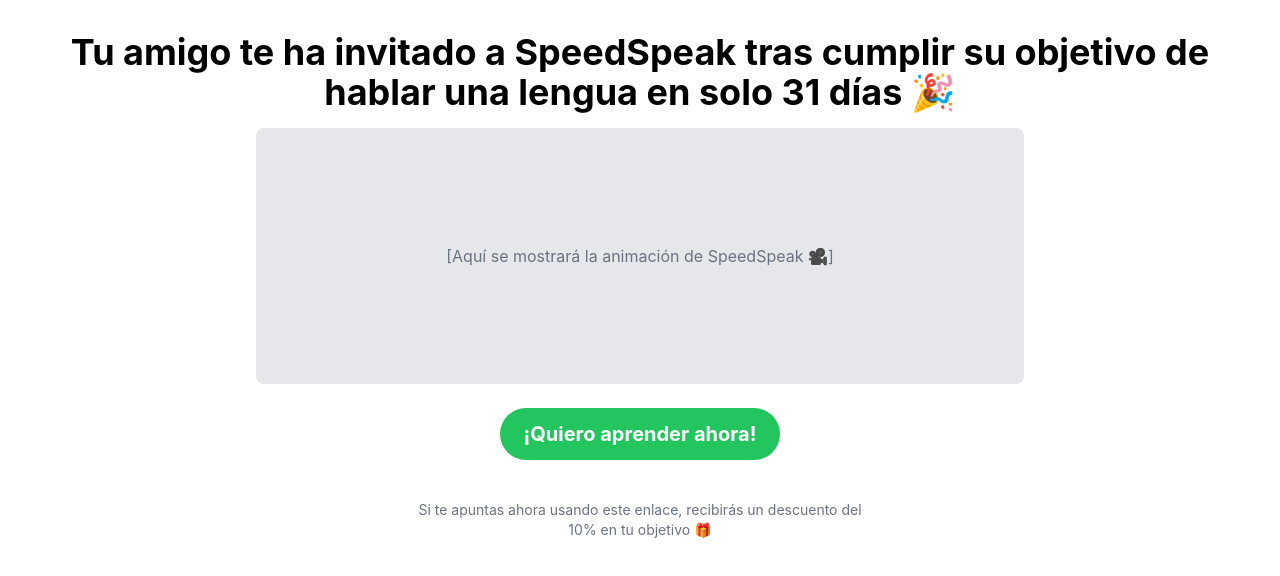
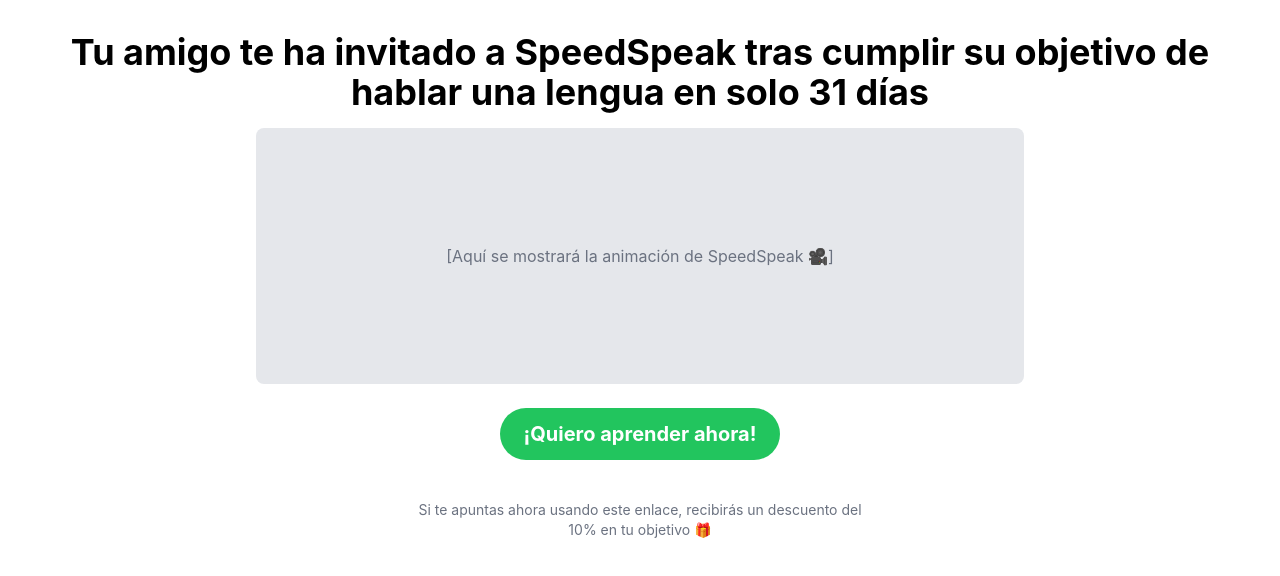
Before and after one commit to luzuriaga-AI/speedspeak-app, a React (Create React App) app: page /afiliado in a window 1280 px wide. Shown: the top 576 px of the page. Built offline with nearby package versions, Linux system fonts and the light colour scheme.

Commit message:
Actualizar AffiliateLanding.jsx: eliminar emoji 🎉

```diff
--- a/src/pages/AffiliateLanding.jsx
+++ b/src/pages/AffiliateLanding.jsx
@@ -7,7 +7,7 @@
   return (
     <div className="min-h-screen bg-white text-black p-8 flex flex-col items-center text-center">
       <h1 className="text-3xl md:text-4xl font-bold mb-4">
-        Tu amigo te ha invitado a SpeedSpeak tras cumplir su objetivo de hablar una lengua en solo 31 días 🎉
+        Tu amigo te ha invitado a SpeedSpeak tras cumplir su objetivo de hablar una lengua en solo 31 días
       </h1>
 
       <div className="w-full max-w-3xl h-64 bg-gray-200 rounded-lg mb-6 flex items-center justify-center">
```
